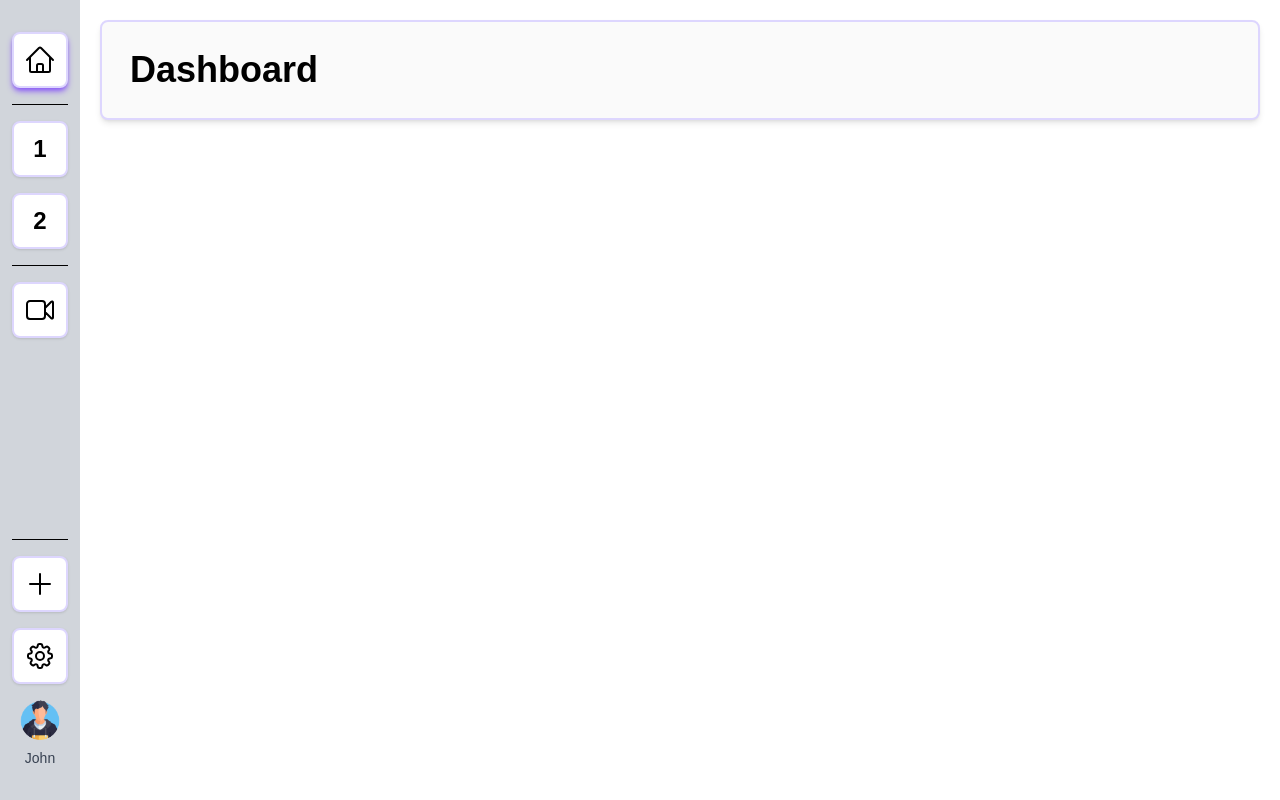
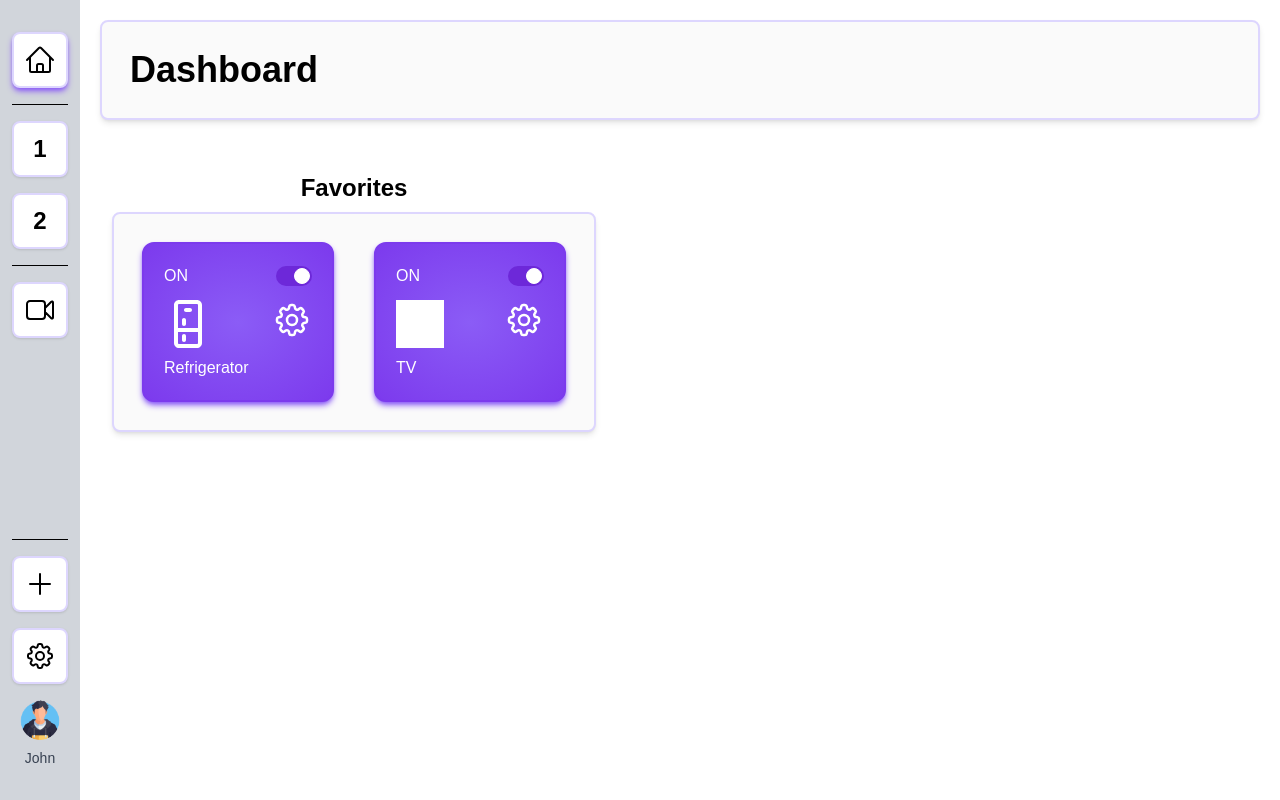
Before and after one commit to szymnob/smarthome-dashboard, a Next.js app: page /dashboard in a window 1280 px wide. Built offline with nearby package versions, Linux system fonts and the light colour scheme; grey boxes are pictures that could not be loaded.

Commit message:
Add favourites to dashboard
Signed-off-by: Dinolek <git@dinolek.me>

```diff
--- a/src/app/dashboard/page.jsx
+++ b/src/app/dashboard/page.jsx
@@ -1,12 +1,44 @@
 'use client';
 
 import Header from "@/components/ui/assets/RectHeader";
+import DataContext from "./data/dataContext";
+import { useContext, useEffect, useState } from "react";
+import { getActiveUserId, getFavourites } from "./data/dataService";
+import DeviceComponent from "@/components/views/device-views/DeviceComponent";
 
-export default function Page(){
+export default function Page() {
+    const { data } = useContext(DataContext);
+    const [devices, setDevices] = useState([])
 
+    useEffect(() => {
+        if (data) {
+            setDevices(getFavourites(data));
+        }
+    }, [data]);
+
+    let favorites = null;
+    if (devices.length) {
+        favorites = (
+            <div className="flex flex-col m-8">
+                <div className="m5">
+                    <h1 className="text-2xl font-bold text-center">Favorites</h1>
+                </div>
+                <div className="flex flex-wrap bg-neutral-50 shadow-md border-custom rounded-lg mt-2 p-2">
+                    {devices.map(id => (
+                        <DeviceComponent key={id} deviceId={id} />
+                    ))}
+                </div>
+            </div>
+        );
+    }
 
     return (
-            <Header label="Dashboard"/>
+        <>
+            <Header label="Dashboard" />
 
+            <div className="flex flex-wrap">
+                {favorites}
+            </div>
+        </>
     );
 }
```
